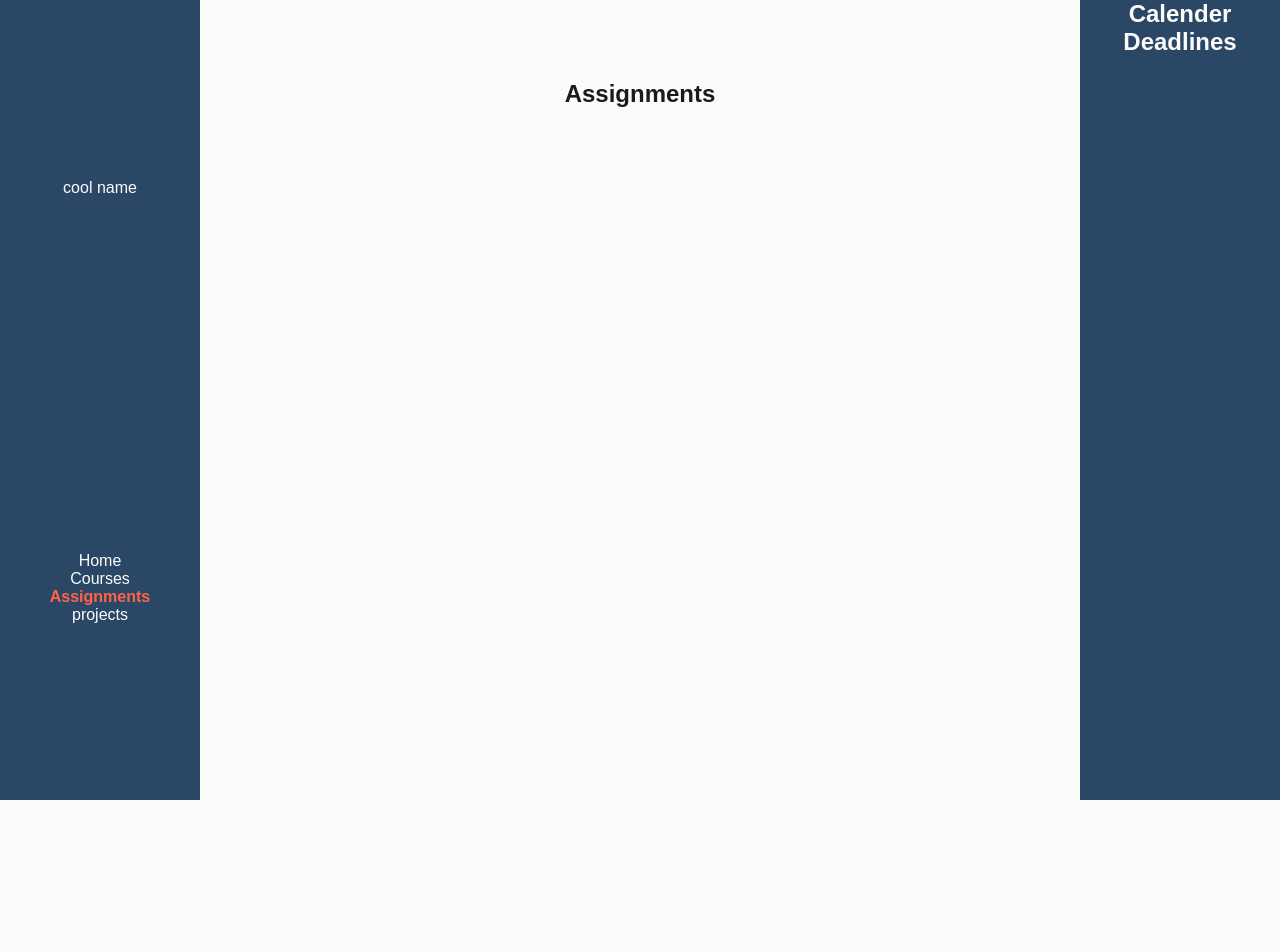
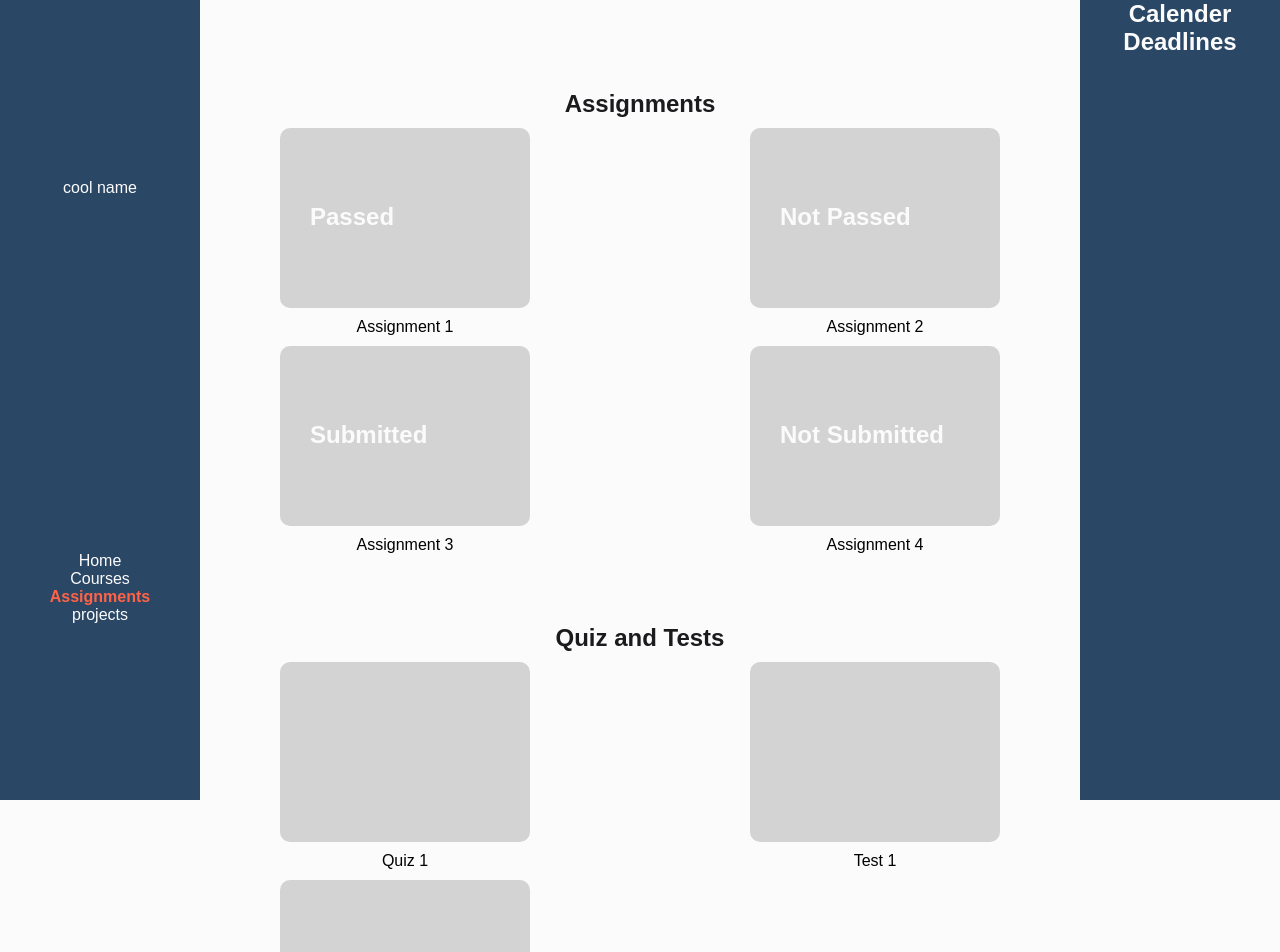
Before and after one commit to jakper94/social-medium, a React (Create React App) app: page /#/assignments in a window 1280 px wide. Shown: the top 952 px of the page. Before the commit the page ends 800 px from the top, so only its background shows below. Built offline with nearby package versions, Linux system fonts and the light colour scheme.

Commit message:
Added assignmentbox and quizbox and hardcoded some input

```diff
--- /dev/null
+++ b/src/components/assignments/assignmentbox/assignmentbox.js
@@ -0,0 +1,22 @@
+import React from "react";
+import "./assignmentbox.scss"
+
+const Assignmentbox = ( {assignment, status}) => {
+
+    //Add to database if assignment is submitted or not. (Sumbitted text?)
+    //If passed .... (change text to passed?)
+    //If not passed ... (change text to not passed?)
+  return (
+      <div>
+    <div className="assignmentBox">
+        {/*  Add image? */}
+
+        <h2>{status}</h2>
+
+    </div>
+    <h4>{assignment}</h4>
+      </div>
+  );
+};
+
+export default Assignmentbox;
--- /dev/null
+++ b/src/components/assignments/assignmentbox/assignmentbox.scss
@@ -0,0 +1,19 @@
+@import "../../../resources/variables.scss";
+
+.assignmentBox{
+    width:250px;
+    height:180px;
+    margin:10px 0;
+    background-color: lightgray;
+    border-radius: 10px 10px 10px 10px;
+
+
+
+
+    h2{
+        float: left;
+        margin: 75px 30px;
+    }
+
+
+}
--- a/src/components/assignments/assignments.js
+++ b/src/components/assignments/assignments.js
@@ -1,11 +1,28 @@
-import React from "react";
+import React, { Component } from "react";
 import "./assignments.scss";
+import Assignmentbox from "./assignmentbox/assignmentbox";
+import QuizBox from "./quizbox/quixbox";
 
 const Assignments = () => {
   return (
     <section>
-      <div>
+      <div className="assignments">
         <h1>Assignments</h1>
+        <div className="assignmentboxes">
+          <Assignmentbox assignment={"Assignment 1"} status={"Passed"}/>
+          <Assignmentbox assignment={"Assignment 2"} status={"Not Passed"}/>
+          <Assignmentbox assignment={"Assignment 3"} status={"Submitted"}/>
+          <Assignmentbox assignment={"Assignment 4"} status={"Not Submitted"}/>
+      </div>
+      </div>
+
+      <div className="quizes">
+          <h1>Quiz and Tests</h1>
+          <div className="quizboxes">
+          <QuizBox type={"Quiz 1"} status={""}/>
+          <QuizBox type={"Test 1"} status={""}/>
+          <QuizBox type={"Test 2"} status={""}/>
+      </div>
       </div>
     </section>
   );
--- a/src/components/assignments/assignments.scss
+++ b/src/components/assignments/assignments.scss
@@ -1 +1,19 @@
 @import "../../resources/variables.scss";
+@import "../../resources/site.scss";
+
+.assignments{
+      margin: 10px 200px;
+    .assignmentboxes{
+        display: flex;
+        flex-flow: row wrap;
+        justify-content: space-between;
+    }
+}
+.quizes{
+    margin: 70px 200px;
+    .quizboxes{
+        display: flex;
+        flex-flow: row wrap;
+        justify-content: space-between;
+    }
+}
--- /dev/null
+++ b/src/components/assignments/quizbox/quixbox.js
@@ -0,0 +1,19 @@
+import React from "react";
+import "./quizbox.scss"
+
+const QuizBox = ( {type, status}) => {
+
+  //Progress bars of how well the user did on the test?
+
+  return (
+      <div>
+    <div className="quizBox">
+        {/*  Add image? */}
+
+    </div>
+    <h4>{type}</h4>
+      </div>
+  );
+};
+
+export default QuizBox;
--- /dev/null
+++ b/src/components/assignments/quizbox/quizbox.scss
@@ -0,0 +1,9 @@
+@import "../../../resources/variables.scss";
+
+.quizBox{
+    width:250px;
+    height:180px;
+    margin:10px 0;
+    background-color: lightgray;
+    border-radius: 10px 10px 10px 10px;
+}
```
